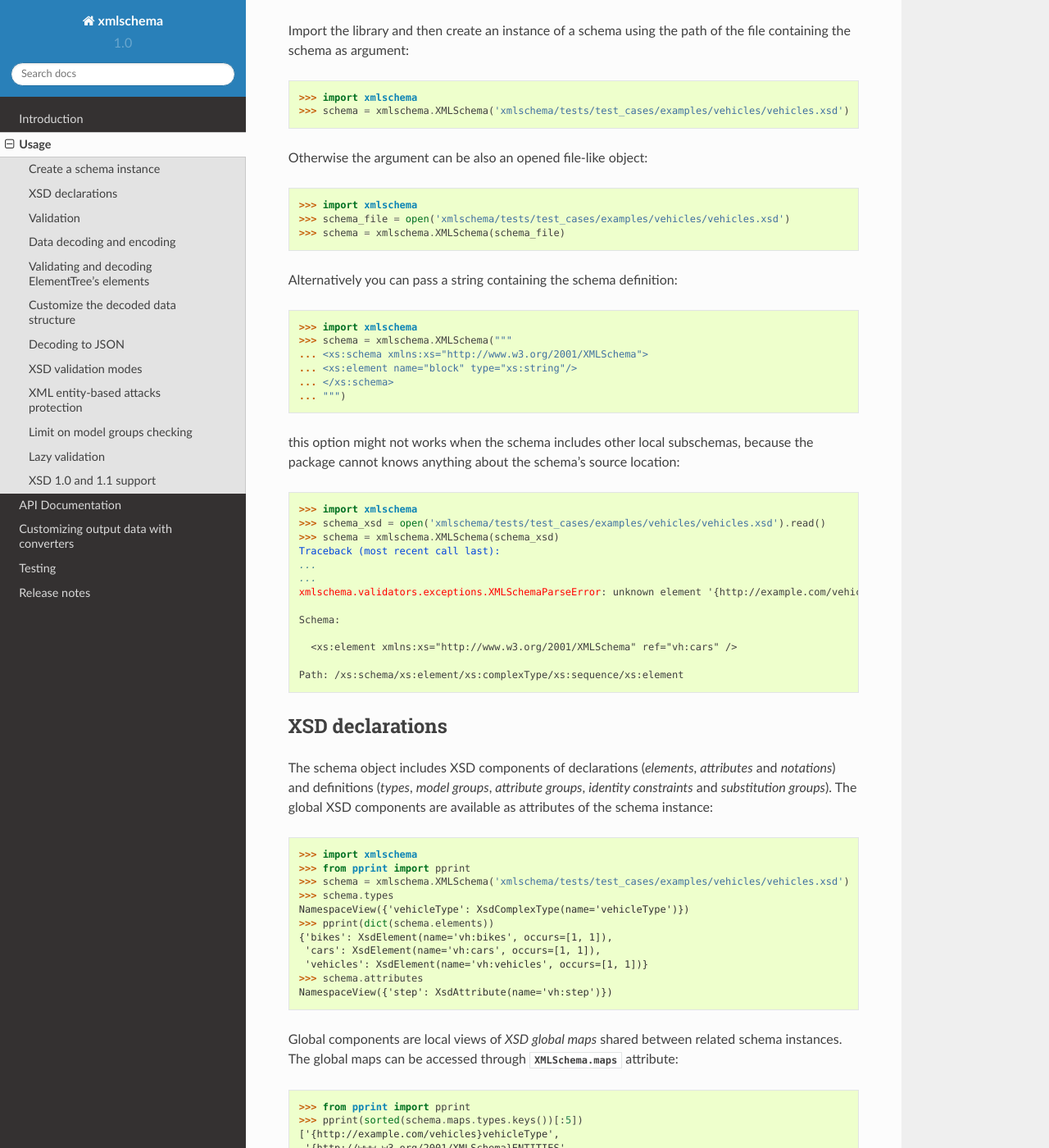
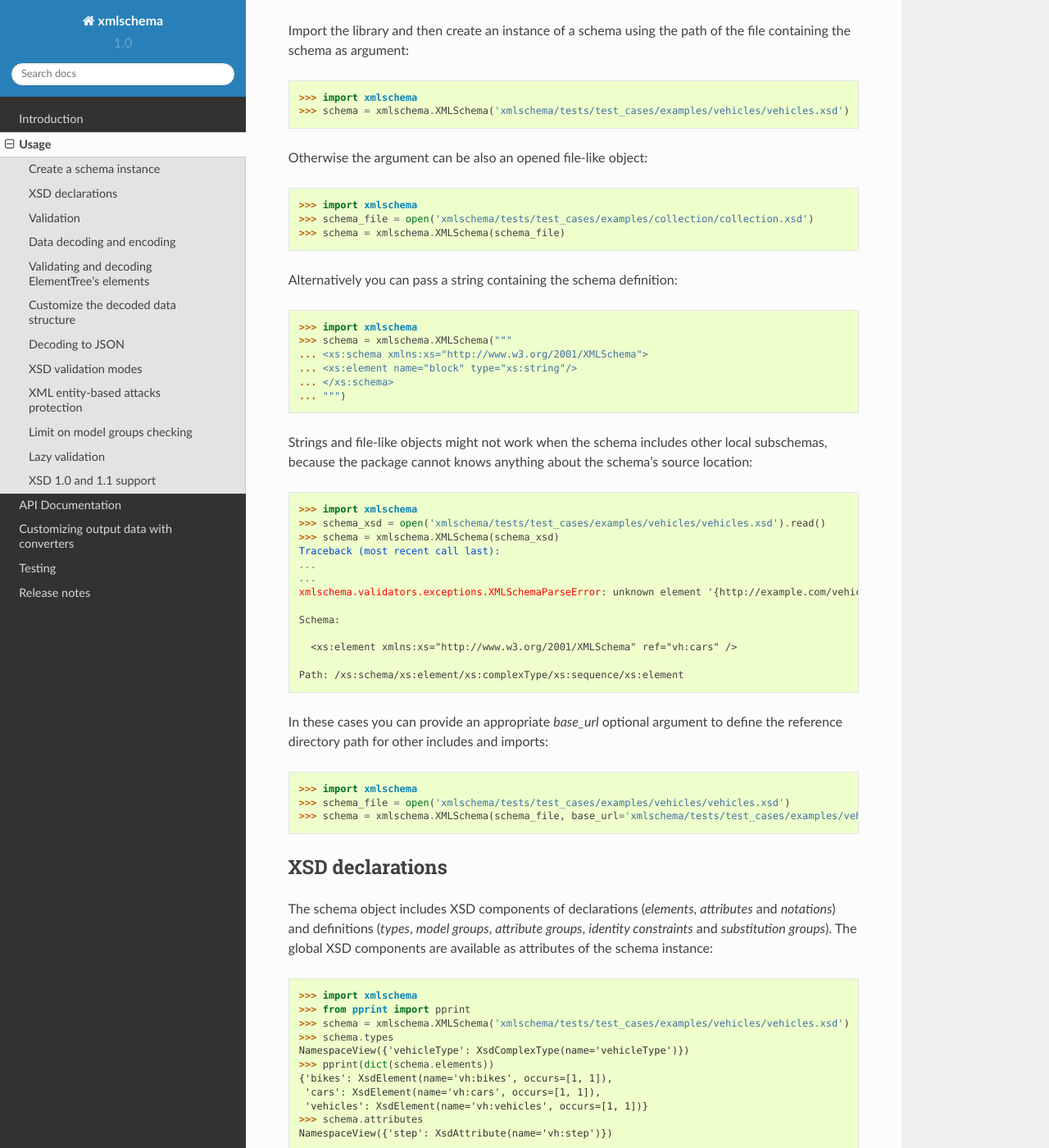
Before and after one commit to sissaschool/xmlschema, a Sphinx documentation site: the page built from doc/usage.rst, in a window 1280 px wide and 1400 px high, scrolled down 377 px. Shown: the whole window at 82% size. Built offline with Sphinx 7.4.7 and the Read the Docs theme 2.0.0, drawn with Linux system fonts in a browser that asks for light colours.

```diff
--- a/doc/usage.rst
+++ b/doc/usage.rst
@@ -40,7 +40,7 @@ Otherwise the argument can be also an opened file-like object:
 .. doctest::
 
     >>> import xmlschema
-    >>> schema_file = open('xmlschema/tests/test_cases/examples/vehicles/vehicles.xsd')
+    >>> schema_file = open('xmlschema/tests/test_cases/examples/collection/collection.xsd')
     >>> schema = xmlschema.XMLSchema(schema_file)
 
 Alternatively you can pass a string containing the schema definition:
@@ -54,8 +54,8 @@ Alternatively you can pass a string containing the schema definition:
     ... </xs:schema>
     ... """)
 
-this option might not works when the schema includes other local subschemas, because the package
-cannot knows anything about the schema's source location:
+Strings and file-like objects might not work when the schema includes other local subschemas,
+because the package cannot knows anything about the schema's source location:
 
 .. doctest::
 
@@ -72,6 +72,15 @@ cannot knows anything about the schema's source location:
       <xs:element xmlns:xs="http://www.w3.org/2001/XMLSchema" ref="vh:cars" />
 
     Path: /xs:schema/xs:element/xs:complexType/xs:sequence/xs:element
+
+In these cases you can provide an appropriate *base_url* optional argument to define the
+reference directory path for other includes and imports:
+
+.. doctest::
+
+    >>> import xmlschema
+    >>> schema_file = open('xmlschema/tests/test_cases/examples/vehicles/vehicles.xsd')
+    >>> schema = xmlschema.XMLSchema(schema_file, base_url='xmlschema/tests/test_cases/examples/vehicles/')
 
 
 XSD declarations
```
Also changed, not shown: 3 other files.
